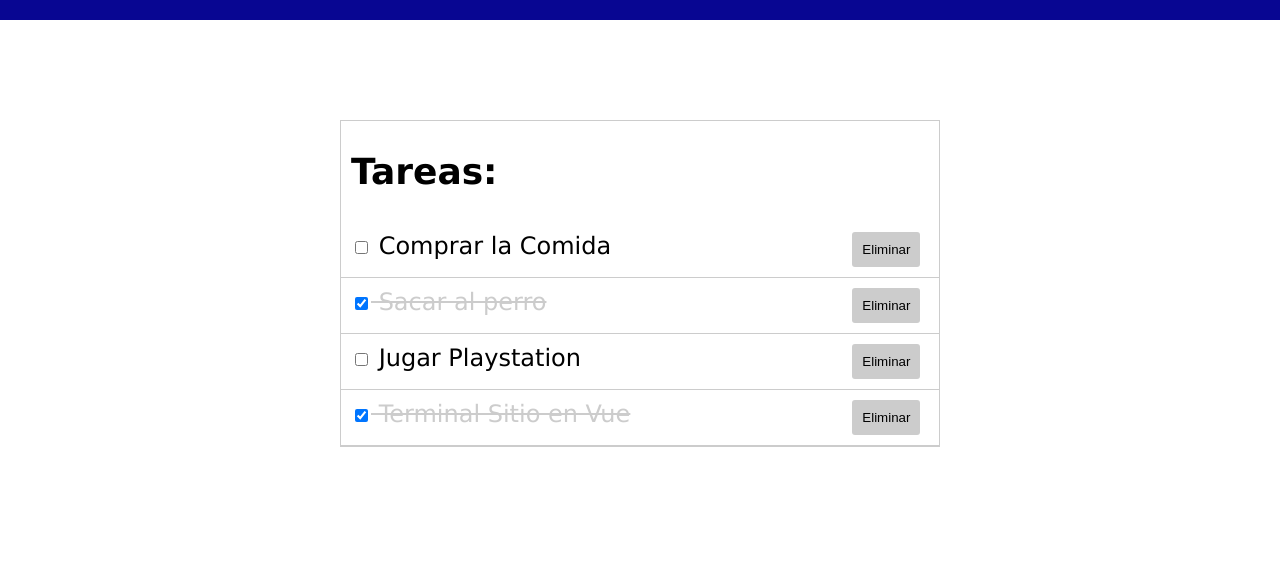
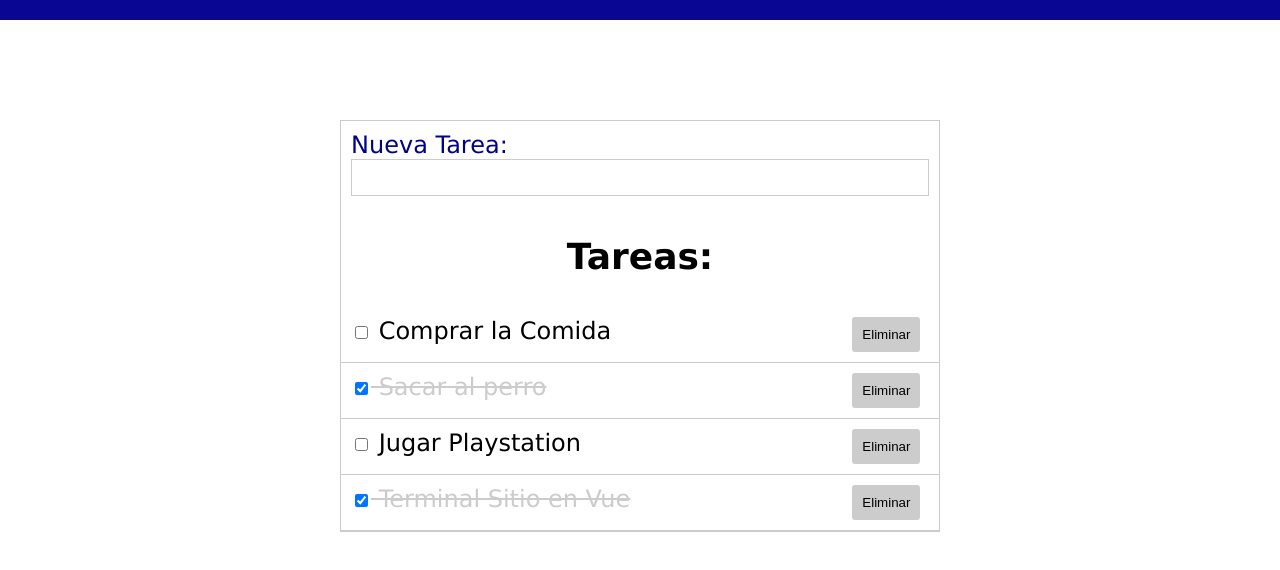
Before and after one commit to yordanhf/VueJSPrimeraAPP, a Vue app: page / in a window 1280 px wide. Shown: the top 570 px of the page. Built offline with nearby package versions, Linux system fonts and the light colour scheme.

Commit message:
2 componentes completos, mostrar las tareas y adicionar tarea, falta el de buscar

```diff
--- a/src/App.vue
+++ b/src/App.vue
@@ -2,25 +2,28 @@
  <div>
   <div id="header"></div>
   <div id="main-container">
-    <h2>
+
+      <TareasAdd @add-tarea="addTarea" />
+      <h2>
       Tareas:
-    </h2>
-    <TareasComp v-bind:tareasList="copyTareas"
-    @eliminar-tarea="borrarTarea"
-    @cambiar-tarea="cambiaTarea" />
+     </h2>
+      <TareasComp v-bind:tareasList="copyTareas"
+       @eliminar-tarea="borrarTarea"
+       @cambiar-tarea="cambiaTarea"/>
+
   </div>
  </div>
 </template>
 
 <script>
 //import SearchItem from './components/SearchItem.vue'
-//import TareasAdd from './components/TareasAdd.vue'
+import TareasAdd from './components/TareasAdd.vue'
 import TareasComp from './components/TareasComp.vue'
 
 export default {
   name: 'App',
   components: {
-      TareasComp
+      TareasComp, TareasAdd
   },
   methods:{
     borrarTarea(id){
@@ -34,6 +37,11 @@ export default {
           console.log(tarea.id)
           }
         });
+    },
+    addTarea(tarea){
+      this.tareas.push(tarea);
+      this.copyTareas = [... this.tareas];
+
     }
   },
   data(){
@@ -95,5 +103,6 @@ body{
 
 h2{
   padding: 0 10px;
+  text-align: center;
 }
 </style>
--- a/src/components/TareasAdd.vue
+++ b/src/components/TareasAdd.vue
@@ -0,0 +1,53 @@
+<template>
+    <div id="add-container">
+        <form @submit.prevent="addTarea">
+            <label id="label-tarea">Nueva Tarea:</label>
+            <input type="text" v-model="title">
+        </form>
+
+
+    </div>
+</template>
+<script>
+//import { uuid } from "uuid";
+export default{
+    name:"TareasAdd",
+    data(){
+        return {
+            title: ''
+        }
+    },
+    methods:{
+        addTarea(){
+            const newTarea = {
+                id: this.randomKey(),
+                title: this.title,
+                completed: false
+            };
+
+            this.title = '';
+            this.$emit('add-tarea', newTarea)
+            // console.log(newTarea)
+
+        },
+         randomKey() {
+            return (new Date()).getTime() + Math.floor(Math.random() * 10000).toString()
+            }
+            }
+}
+</script>
+
+<style scoped>
+#add-container{
+    padding: 10px;
+}
+#label-tarea{
+   color: darkblue;
+}
+input{
+    padding: 10px;
+    outline: none;
+    border: solid 1px #ccc;
+    width: 100%;
+}
+</style>
```
